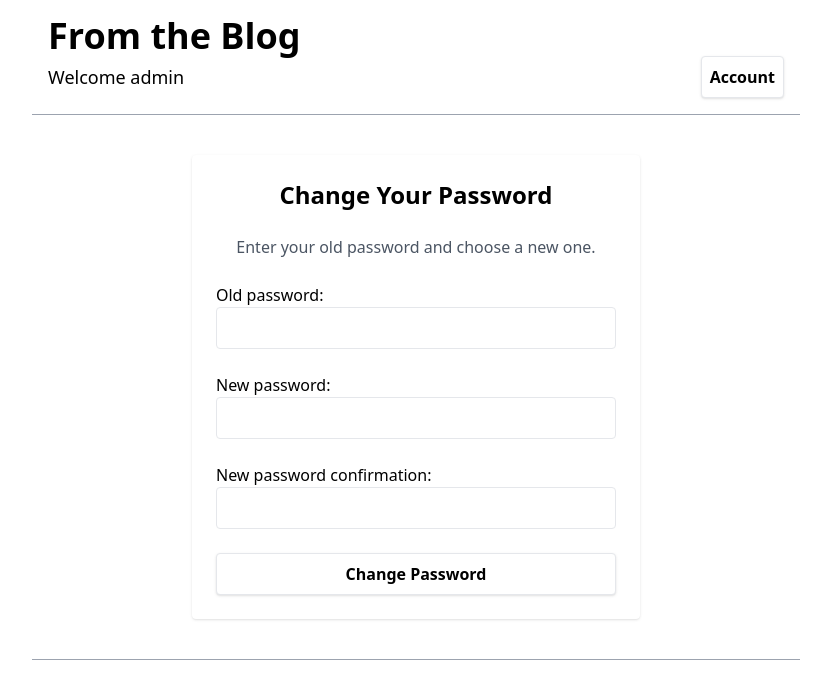
After one commit to iRantTyrant/media-lab-projects, a Django app: page /account/password-change/ in a window 1280 px wide. The commit adds this page. Shown: the top 699 px of the page, without its empty margins (224-1055 px from the left). Run offline with Django 5.2, Linux system fonts and the light colour scheme; a user stored in the database is signed in; parts of the project's set-up code (start-up, migrations or seed data) failed here and were passed over; some libraries are stand-ins or nearby versions.

Commit message:
Enhance account management features: update login/logout templates, add password change functionality, and improve user feedback on account actions.

```diff
--- /dev/null
+++ b/myblog/my_blog/account/templates/account/password_change_form.html
@@ -0,0 +1,44 @@
+{% extends "blog/base.html" %}
+
+{% block title %}Change Password{% endblock %}
+
+{% block content %}
+<div class="max-w-md mx-auto mt-10 p-6 bg-white rounded shadow">
+    <h2 class="text-2xl font-bold mb-6 text-center">Change Your Password</h2>
+    <p class="text-gray-600 text-center mb-6">Enter your old password and choose a new one.</p>
+
+    <form method="post" class="space-y-6">
+        {% csrf_token %}
+        {{ form.non_field_errors }}
+
+        <div>
+            {{ form.old_password.label_tag }}
+            <input type="password" name="{{ form.old_password.name }}"
+                   class="w-full px-4 py-2 border rounded focus:outline-none focus:ring-2 focus:ring-gray-700"
+                   required>
+            {{ form.old_password.errors }}
+        </div>
+
+        <div>
+            {{ form.new_password1.label_tag }}
+            <input type="password" name="{{ form.new_password1.name }}"
+                   class="w-full px-4 py-2 border rounded focus:outline-none focus:ring-2 focus:ring-gray-700"
+                   required>
+            {{ form.new_password1.errors }}
+        </div>
+
+        <div>
+            {{ form.new_password2.label_tag }}
+            <input type="password" name="{{ form.new_password2.name }}"
+                   class="w-full px-4 py-2 border rounded focus:outline-none focus:ring-2 focus:ring-gray-700"
+                   required>
+            {{ form.new_password2.errors }}
+        </div>
+
+        <button type="submit"
+                class="w-full bg-white text-black font-bold py-2 border shadow rounded hover:bg-gray-700 hover:text-white transition">
+            Change Password
+        </button>
+    </form>
+</div>
+{% endblock %}
--- a/myblog/my_blog/account/templates/logout.html
+++ b/myblog/my_blog/account/templates/logout.html
@@ -3,6 +3,6 @@
 {%block title%}Logged out{%endblock%}
 
 {%block content%}
-    <h2 class = "text-bold text-lg">You've been successfully logged out.</h2>
+    <h2 class = "text-bold text-lg mt-5">You've been successfully logged out.</h2>
     <p class ="text-lg">You can go back to the <a href="/blogapp/" class ="text-blue-600 hover:text-purple-600">blog</a> or completely close this window</p>
 {%endblock%}
--- a/myblog/my_blog/account/urls.py
+++ b/myblog/my_blog/account/urls.py
@@ -1,8 +1,18 @@
-from django.urls import path # Importing path from django.urls to define URL patterns
-from .views import login_view # Importing views for login, logout, and signup
-from django.contrib.auth import views as auth_views # Importing auth views for authentication
-from django.urls import reverse_lazy # Importing reverse_lazy for URL redirection
-from django.views.generic import TemplateView # Importing TemplateView for rendering templates
+# Importing path from django.urls to define URL patterns
+from django.urls import path
+
+# Importing views for login, logout, and signup
+from .views import login_view
+
+# Importing auth views for authentication password change , reset password , and login logout built in django views
+from django.contrib.auth import views as auth_views
+
+ # Importing reverse_lazy for URL redirection
+from django.urls import reverse_lazy
+
+# Importing TemplateView for rendering templates
+from django.views.generic import TemplateView
+
 
 app_name = 'account' # Setting the app name for namespacing URLs
 # URL patterns for the account app
@@ -10,5 +20,7 @@ urlpatterns = [
     path('login/', login_view, name='login'), # URL for login view
     path('logout/',auth_views.LogoutView.as_view(next_page=reverse_lazy('account:logged_out')),name='logout'), # URL for django based logout view
     path('logged-out/', TemplateView.as_view(template_name='logout.html'), name='logged_out'),# URL for custom logged out view
-    # path('signup/', signup_view, name='signup'), # URL for signup view (commented out)
+    path('password-change/',auth_views.PasswordChangeView.as_view(template_name='account/password_change_form.html'),name='password_change'),# URL for password change view
+    path('password-change/done/', auth_views.PasswordChangeDoneView.as_view(template_name='password_change_done.html'), name='password_change_done'),#
+
 ]
--- a/myblog/my_blog/blogapp/templates/blog/base.html
+++ b/myblog/my_blog/blogapp/templates/blog/base.html
@@ -14,7 +14,7 @@
         <h1 class="text-4xl font-bold text-left mb-">From the Blog</h1>
         <div class ="flex justify-between items-center">
             <p class="text-lg text-left">Welcome {{ user.username }}</p>
-            <a href="{% url 'account:login' %}" class= "btn btn-primary bg-white py-2 px-2  text-black font-bold border rounded shadow hover:bg-gray-700 hover:text-white transition">Logout</a>
+            <a href="{% url 'account:login' %}" class= "bg-white py-2 px-2  text-black font-bold border rounded shadow hover:bg-gray-700 hover:text-white transition">Account</a>
         </div>
     </div>
     {% else %}
@@ -22,7 +22,7 @@
         <h1 class="text-4xl font-bold text-left mb-">From the Blog</h1>
         <div class ="flex justify-between items-center">
             <p class="text-lg text-left">Lorem ipsum</p>
-            <a href="{% url 'account:login' %}" class= "btn btn-primary bg-white py-2 px-2  text-black font-bold border rounded shadow hover:bg-gray-700 hover:text-white transition">Login</a>
+            <a href="{% url 'account:login' %}" class= "bg-white py-2 px-2  text-black font-bold border rounded shadow hover:bg-gray-700 hover:text-white transition">Login</a>
         </div>
     </div>
     {% endif %}
```
Also changed, not shown: myblog/my_blog/account/templates/account/password_change_done.html (added, +14 -0 lines), myblog/my_blog/account/templates/login.html (+49 -6 lines), myblog/my_blog/account/views.py (+6 -1 lines), myblog/my_blog/db.sqlite3.
